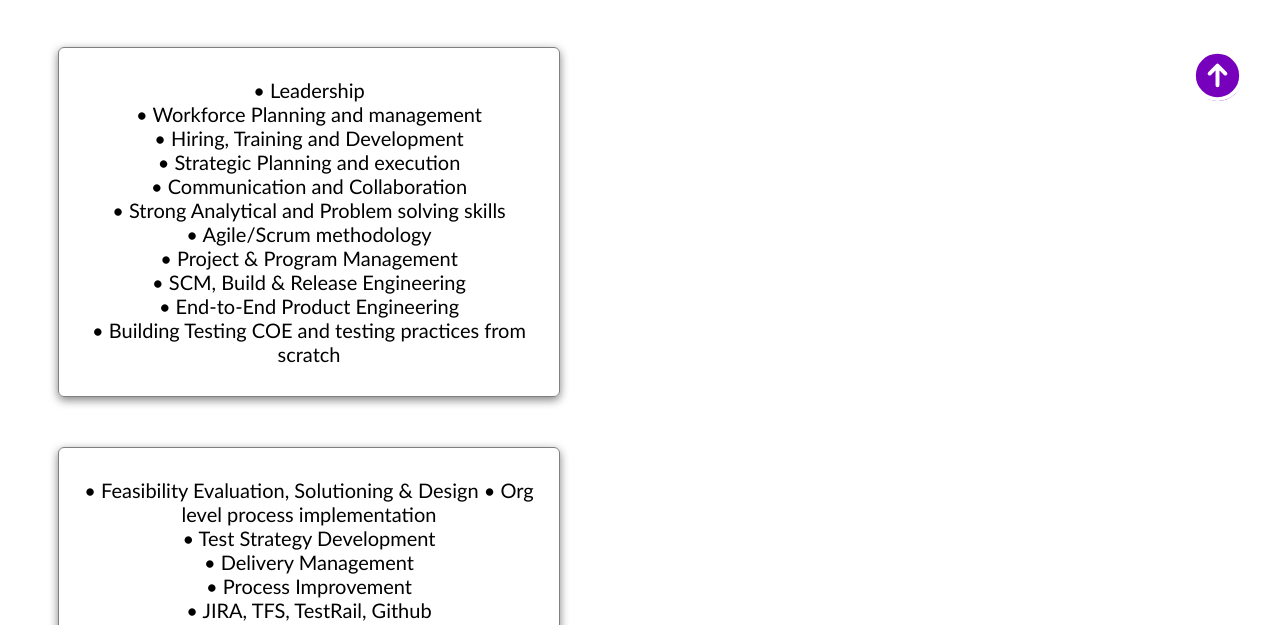
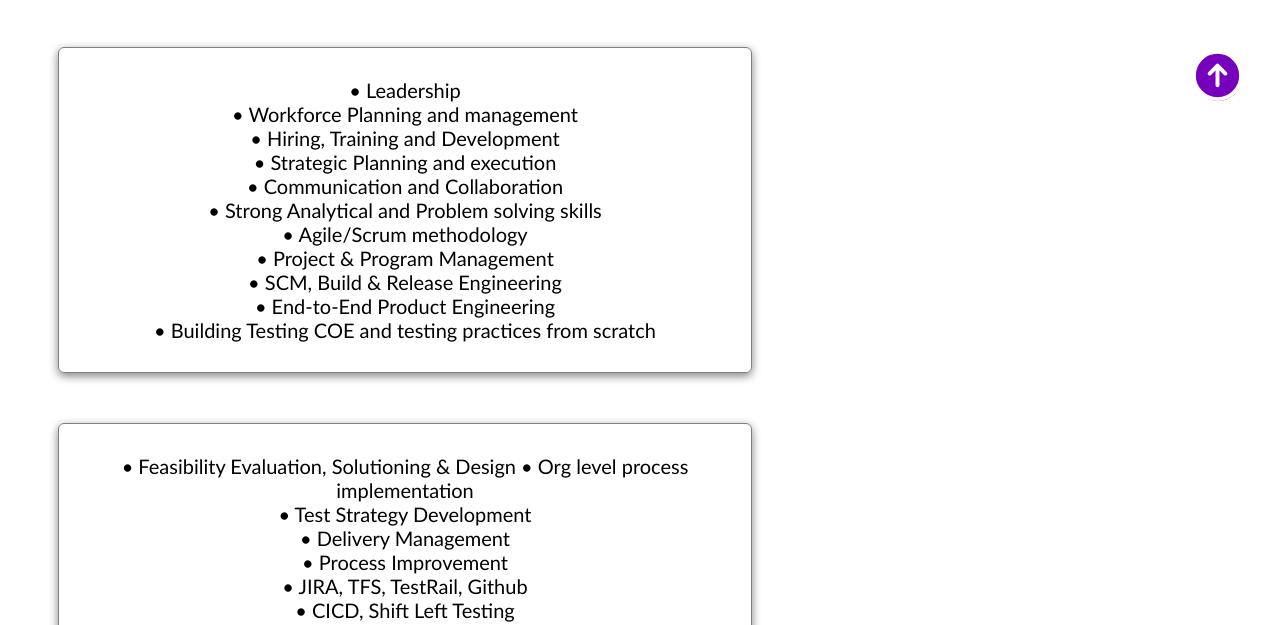
Before and after one commit to naresh-rathor/Naresh-protfolio, a plain HTML site: page index.html in a window 1280 px wide. Shown: the part 675-1300 px from the top of the page. Drawn offline with Linux system fonts and the light colour scheme.

Commit message:
Update style.css
Resizing Skills area

```diff
--- a/style.css
+++ b/style.css
@@ -135,7 +135,7 @@ h2 {
   text-align: center;
   margin: 50px;
   padding: 10px;
-  width: 5in;
+  width: 7in;
   font-size: 20px;
   box-shadow: 0 3px 10px gray;
 }
```
